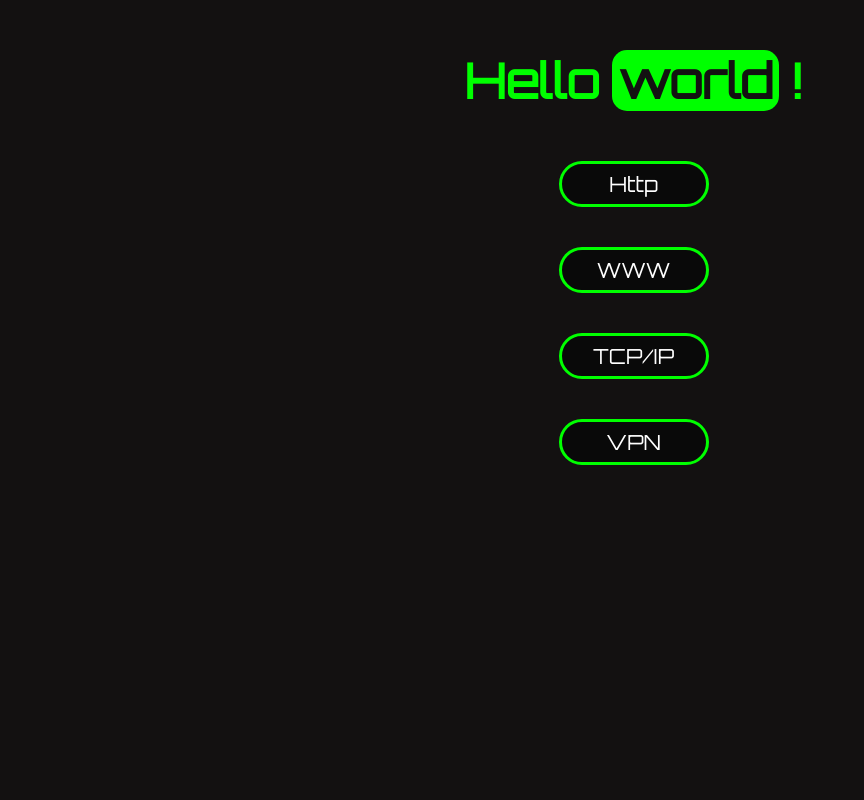
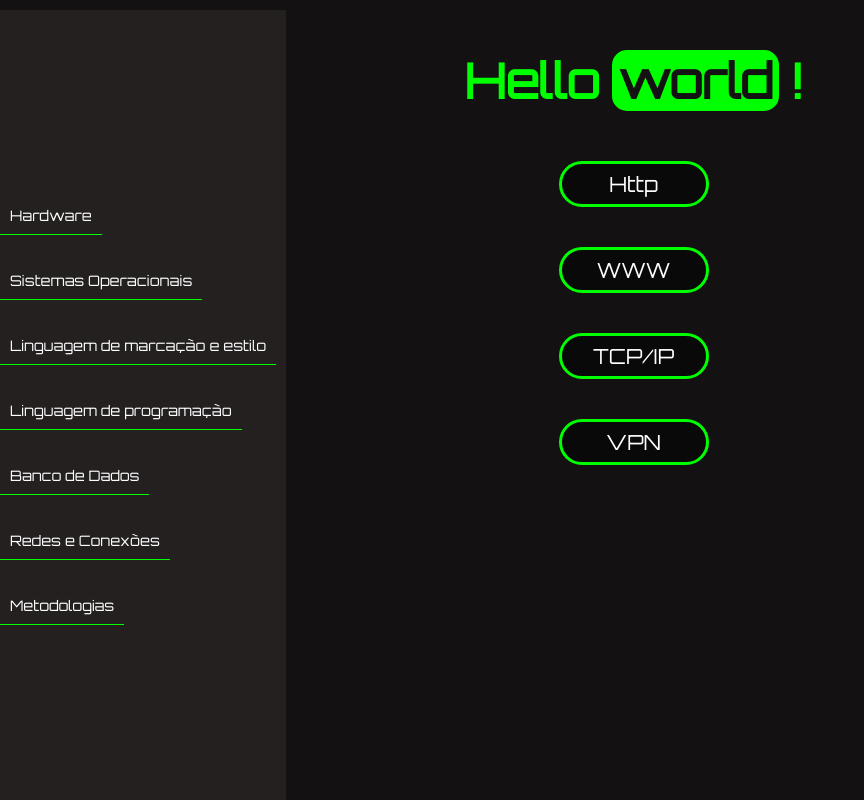
Before and after one commit to VCTRdvlpr/hello-world, a React (Create React App) app: page / in a window 1280 px wide. Shown: the whole page, without its empty margins (0-864 px from the left). Built offline with nearby package versions, Linux system fonts and the light colour scheme.

Commit message:
left menu add

```diff
--- a/src/App.css
+++ b/src/App.css
@@ -50,6 +50,43 @@ h1{
   font-weight: bold;
 }
 
+.main-nav-align{
+  position: fixed;
+  left: 0px;
+  top: 10px;
+  display: flex;
+  flex-direction: column;
+  justify-content: center;
+  align-items: flex-start;
+  margin-bottom: 50px;
+  gap: 25px;
+  height: 100vh;
+  background-color: #242020;
+}
+
+.mainNavBtnStyle{
+  padding: 10px;
+  font-family: 'Orbitron', sans-serif;
+  height: 40px;
+  background: none;
+  border: none;
+  color: #ffff;
+  display: flex;
+  align-items: center;
+  cursor: pointer;
+  font-size: 0.9em;
+  border-bottom: 1px solid #00FF00;
+  margin-right: 10px;
+  border-top-left-radius: 15px;
+  border-top-right-radius: 15px;
+}
+
+.mainNavBtnStyle:hover{
+  background-color: #ebe9e9;
+  color: #000000;
+  font-weight: bold;
+}
+
 .nav-align{
   display: flex;
   flex-direction: column;
@@ -87,7 +124,7 @@ h1{
 }
 
 .content-align p{
-  padding: 15px 20%;
+  padding: 15px 22%;
   text-align:left;
   word-spacing: 3px;
   font-family: Arial, Helvetica, sans-serif;
--- a/src/App.tsx
+++ b/src/App.tsx
@@ -1,6 +1,7 @@
 import React from 'react';
 import './App.css';
 import NavBtnComponent from './components/navBtnComponent';
+import MainNavBtnComponent from './components/mainNavBtnComponent';
 import { useState } from 'react';
 
 function App() {
@@ -28,6 +29,31 @@ function App() {
   return (
     <div>
       <h1>Hello <span id='title-color'>world</span> !</h1>
+      <nav>
+        <ul className='main-nav-align'>
+          <li>
+            <MainNavBtnComponent title='Hardware'/>
+          </li>
+          <li>
+            <MainNavBtnComponent title='Sistemas Operacionais'/>
+          </li>
+          <li>
+            <MainNavBtnComponent title='Linguagem de marcação e estilo'/>
+          </li>
+          <li>
+            <MainNavBtnComponent title='Linguagem de programação'/>
+          </li>
+          <li>
+            <MainNavBtnComponent title='Banco de Dados'/>
+          </li>
+          <li>
+            <MainNavBtnComponent title='Redes e Conexões'/>
+          </li>
+          <li>
+            <MainNavBtnComponent title='Metodologias'/>
+          </li>
+        </ul>
+      </nav>
       <nav>
         <ul className='nav-align'>
           <li>
--- /dev/null
+++ b/src/components/mainNavBtnComponent.tsx
@@ -0,0 +1,13 @@
+import React from "react";
+
+interface props{
+    title: string;
+}
+
+const MainNavBtnComponent: React.FC<props> = ({title}) =>{
+    return(
+        <button className="mainNavBtnStyle">{title}</button>
+    );
+}
+
+export default MainNavBtnComponent;
```
